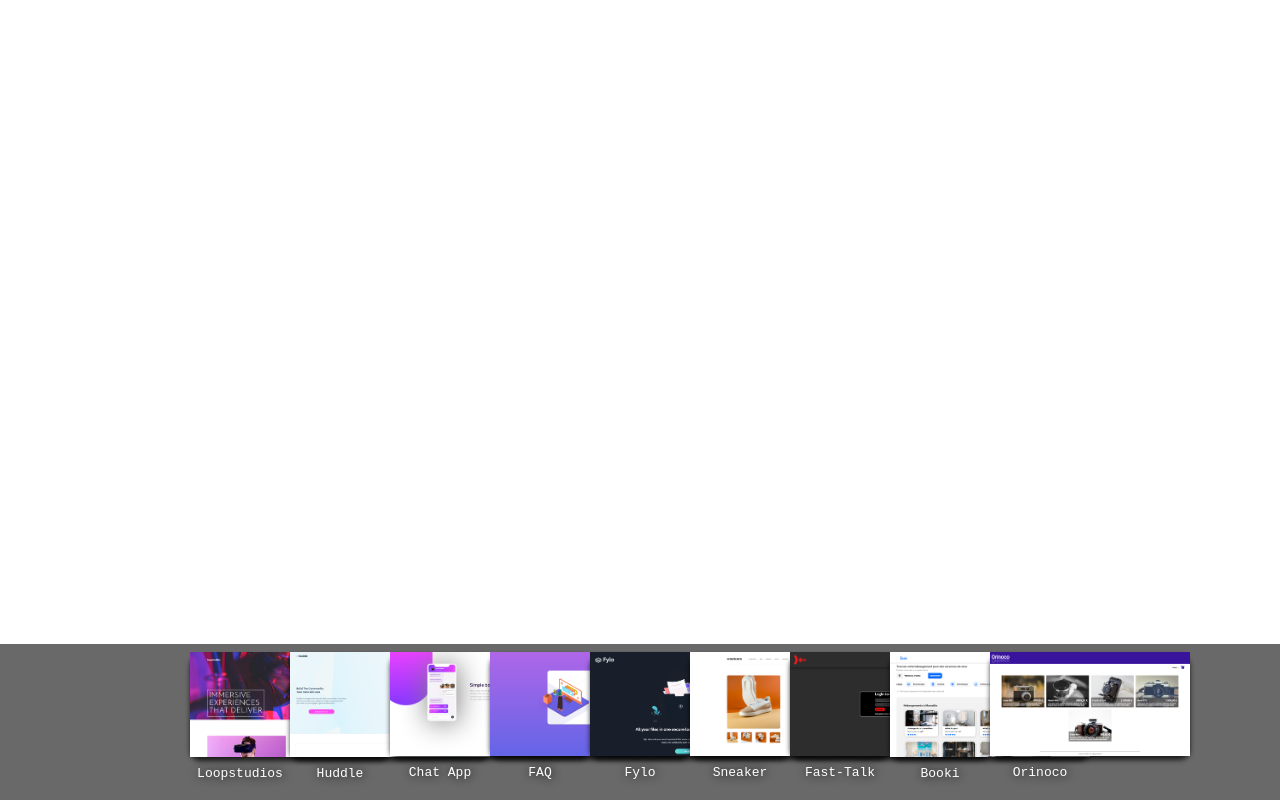
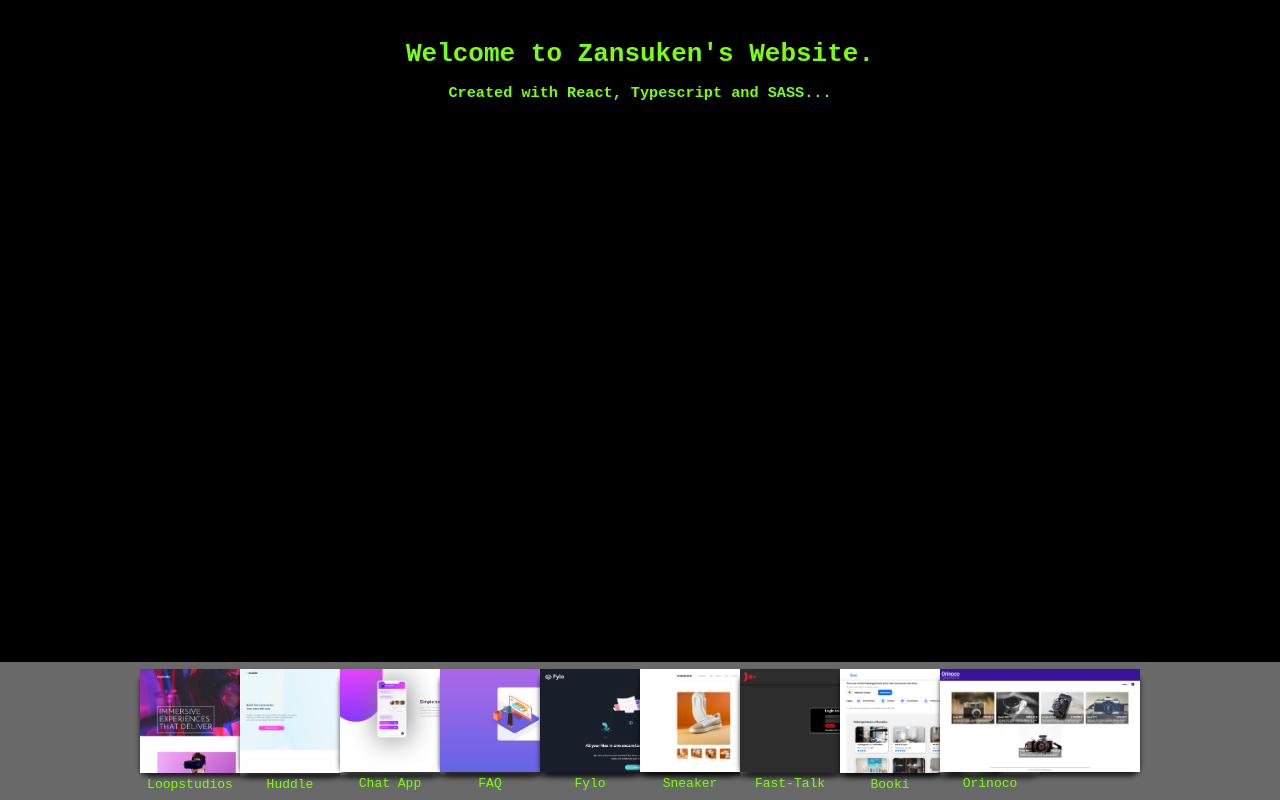
Before and after one commit to Zansuken/Portfolio, a React (Create React App) app: page / in a window 1280 px wide. Built offline with nearby package versions, Linux system fonts and the light colour scheme.

Commit message:
feat(home page): Created files and first component layout

```diff
--- a/public/index.html
+++ b/public/index.html
@@ -24,7 +24,7 @@
       work correctly both with client-side routing and a non-root public URL.
       Learn how to configure a non-root public URL by running `npm run build`.
     -->
-    <title>React App</title>
+    <title>Zansuken's portfolio</title>
   </head>
   <body>
     <noscript>You need to enable JavaScript to run this app.</noscript>
--- a/src/App.scss
+++ b/src/App.scss
@@ -1,5 +1,11 @@
 .App {
   text-align: center;
+  color: #79FE0C;
+  font-family: monospace;
+}
+
+h1 {
+  margin: 0;
 }
 
 .app_footer {
--- a/src/App.tsx
+++ b/src/App.tsx
@@ -1,10 +1,14 @@
 import logo from './logo.svg';
 import './App.scss';
 import { slider } from './components/slider';
+import { buildHomePage } from './components/home-page';
 
 function App() {
   return (
     <div className="App">
+      <main>
+        {buildHomePage()}
+      </main>
       <footer className="app_footer">
         {slider()}
       </footer>
--- /dev/null
+++ b/src/components/home-page.scss
@@ -0,0 +1,7 @@
+.home_layout {
+    height: 100vh;
+    background-color: black;
+    .home_header {
+        padding-top: 3em;
+    }
+}
--- /dev/null
+++ b/src/components/home-page.tsx
@@ -0,0 +1,16 @@
+import './home-page.scss'
+
+export function buildHomePage () {
+    return (
+        <div className="home_layout">
+            <div className="home_header">
+            <h1>
+                Welcome to Zansuken's Website.
+            </h1>
+            <h3>
+                Created with React, Typescript and SASS...
+            </h3>
+            </div>
+        </div>
+    )
+}
--- a/src/components/slider.scss
+++ b/src/components/slider.scss
@@ -1,10 +1,13 @@
 .project_thumbnails {
-    height: 140px;
+    height: 125px;
     position: relative;
     display: flex;
+    left: -50px;
     div {
         transition: ease-in-out 0.3s;
         width: 100px;
+        border-radius: 10px;
+        backdrop-filter: blur(2px);
     }
     img {
         width: 200px;
@@ -17,11 +20,11 @@
         transform: translateY(-10%);
     }
     span {
-        color: white;
+        color: #79FE0C;
         font-weight: 500;
         font-family: monospace;
         cursor: pointer;
-        text-shadow: #000 1px 0 10px;    }
+        }
     span:hover {
         text-decoration: underline;
     }
```
